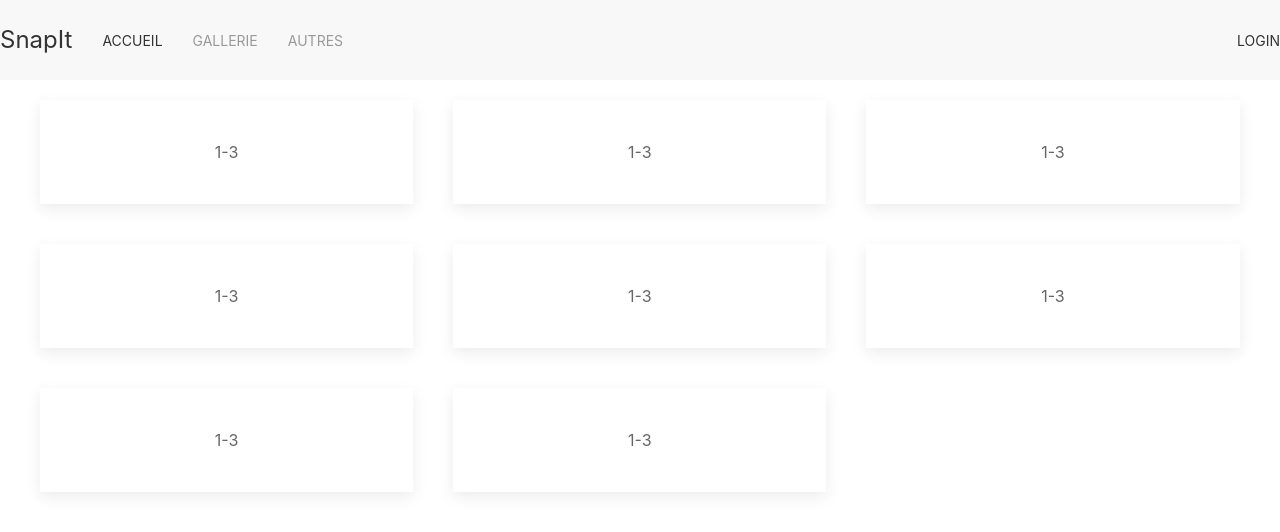
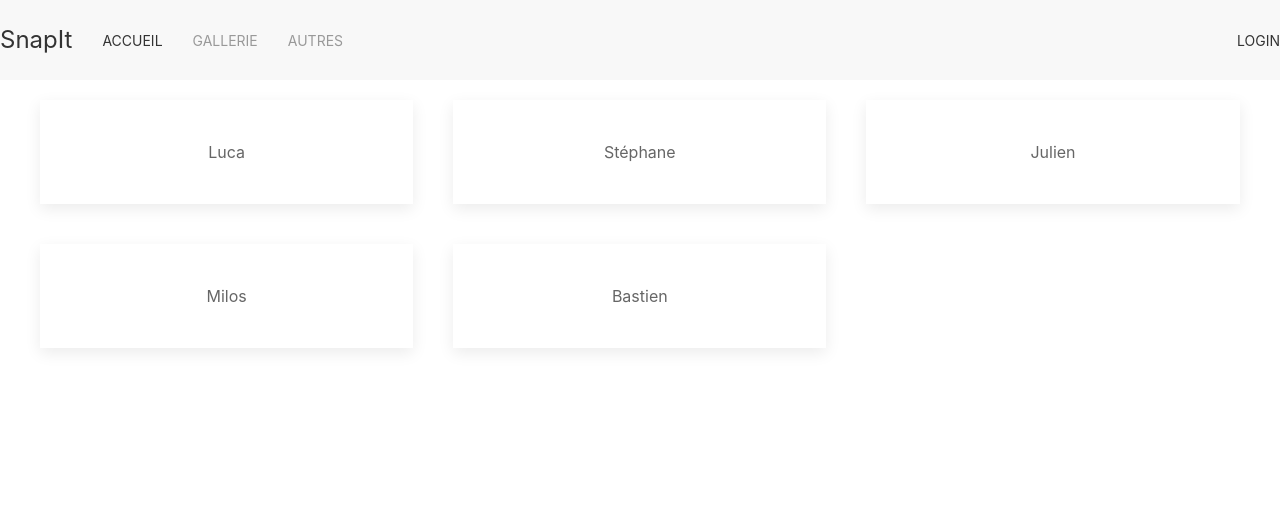
Before and after one commit to LucaCoduriV/SnapIt, an Angular app: page /galerie in a window 1280 px wide. Shown: the top 532 px of the page. Built offline with nearby package versions, Linux system fonts and the light colour scheme.

Commit message:
ajout du service pour récuperer les informations

```diff
--- a/src/app/app.module.ts
+++ b/src/app/app.module.ts
@@ -7,6 +7,7 @@ import { FourOhFourComponent } from './fourOhFour/fourOhFour.component';
 import { AccueilComponent } from './accueil/accueil.component';
 import { GallerieComponent } from './gallerie/gallerie.component';
 import { PostComponent } from './post/post.component';
+import {PostService} from './services/post.service';
 
 @NgModule({
    declarations: [
@@ -20,7 +21,9 @@ import { PostComponent } from './post/post.component';
       BrowserModule,
       AppRoutingModule
    ],
-   providers: [],
+   providers: [
+      PostService
+   ],
    bootstrap: [
       AppComponent
    ]
--- a/src/app/gallerie/gallerie.component.html
+++ b/src/app/gallerie/gallerie.component.html
@@ -1,10 +1,6 @@
 <div class="uk-text-center" uk-grid>
-    <app-post class="uk-width-1-3"></app-post>
-    <app-post class="uk-width-1-3"></app-post>
-    <app-post class="uk-width-1-3"></app-post>
-    <app-post class="uk-width-1-3"></app-post>
-    <app-post class="uk-width-1-3"></app-post>
-    <app-post class="uk-width-1-3"></app-post>
-    <app-post class="uk-width-1-3"></app-post>
-    <app-post class="uk-width-1-3"></app-post>
+    <app-post *ngFor="let post of posts" class="uk-width-1-3"
+                [id]="post.id" [nickname]="post.nickname"
+                [description]="post.description"
+                [pictureUrl]="post.pictureUrl"></app-post>
 </div>
--- a/src/app/gallerie/gallerie.component.ts
+++ b/src/app/gallerie/gallerie.component.ts
@@ -1,4 +1,5 @@
 import { Component, OnInit } from '@angular/core';
+import { PostService } from '../services/post.service';
 
 @Component({
   selector: 'app-gallerie',
@@ -7,9 +8,12 @@ import { Component, OnInit } from '@angular/core';
 })
 export class GallerieComponent implements OnInit {
 
-  constructor() { }
+  posts:any[];
+
+  constructor(private postService : PostService) { }
 
   ngOnInit() {
+     this.posts = this.postService.getPosts();
   }
 
 }
--- a/src/app/post/post.component.html
+++ b/src/app/post/post.component.html
@@ -1,3 +1,3 @@
 <div>
-    <div class="uk-card uk-card-default uk-card-body">1-3</div>
+    <div class="uk-card uk-card-default uk-card-body">{{nickname}}</div>
 </div>
--- /dev/null
+++ b/src/app/services/post.service.ts
@@ -0,0 +1,47 @@
+import { Injectable } from '@angular/core';
+
+@Injectable({
+  providedIn: 'root'
+})
+export class PostService {
+
+post = [
+  {
+    id: 1,
+    nickname: "Luca",
+    description: "voici une description",
+    pictureUrl: "../../assets/tes.jpeg"
+  },
+  {
+    id: 2,
+    nickname: "Stéphane",
+    description: "voici une description",
+    pictureUrl: "../../assets/tes.jpeg"
+  },
+  {
+    id: 3,
+    nickname: "Julien",
+    description: "voici une description",
+    pictureUrl: "../../assets/tes.jpeg"
+  },
+  {
+    id: 4,
+    nickname: "Milos",
+    description: "voici une description",
+    pictureUrl: "../../assets/tes.jpeg"
+  },
+  {
+    id: 5,
+    nickname: "Bastien",
+    description: "voici une description",
+    pictureUrl: "../../assets/tes.jpeg"
+  }
+]
+
+constructor() { }
+
+getPosts():any[]{
+  return this.post;
+}
+
+}
```
Also changed, not shown: src/app/post/post.component.ts (+6 -1 lines), 1 other file (tests, documents, lock files or other folders).
